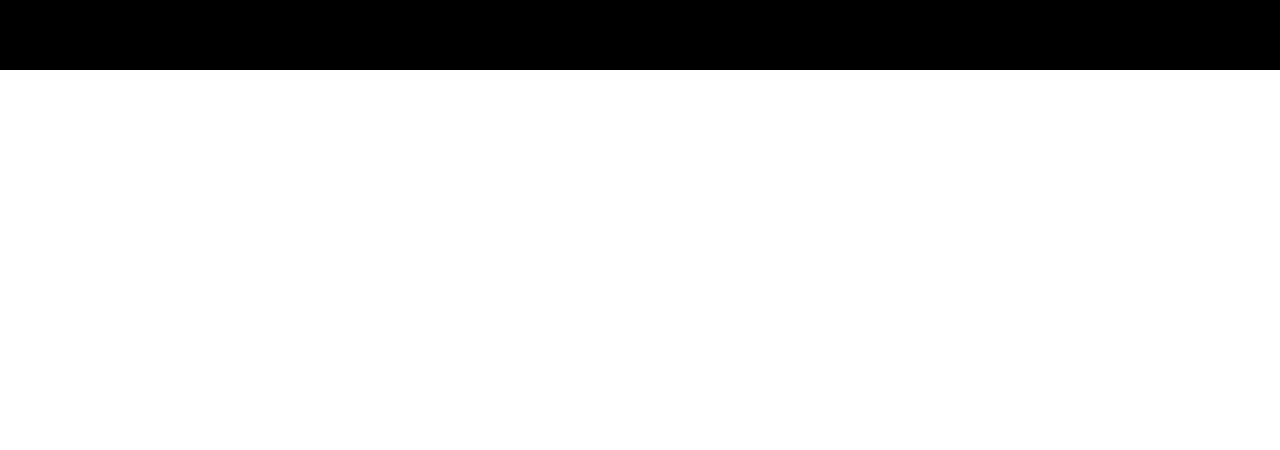
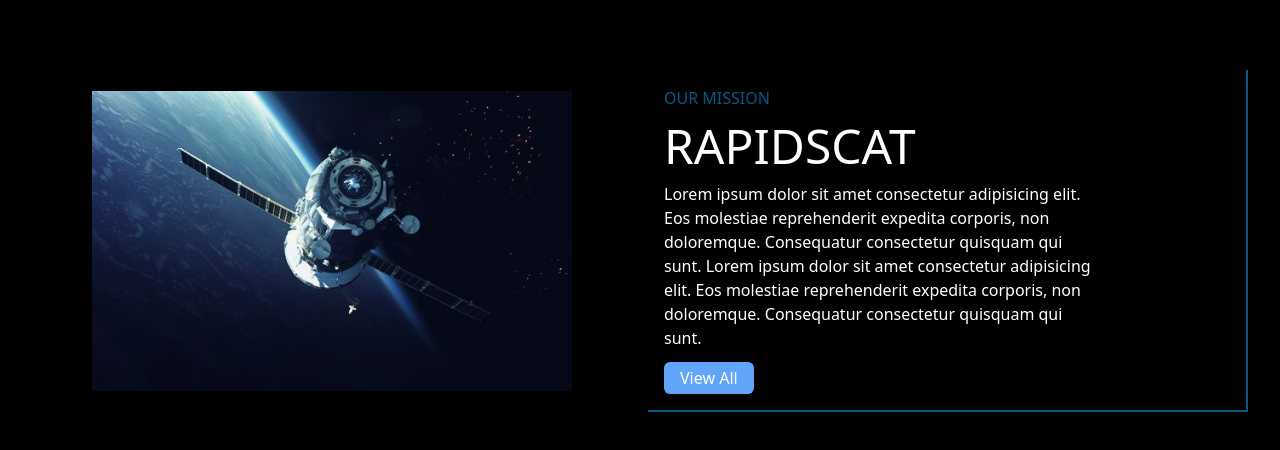
Before and after one commit to prabhsingh20/TcjSpace, a React (Vite) app: page / in a window 1280 px wide. Shown: the part 1114-1564 px from the top of the page. Before the commit the page ends 1184 px from the top, so only its background shows below. Built offline with nearby package versions, Linux system fonts and the light colour scheme.

Commit message:
mission section

```diff
--- a/src/App.jsx
+++ b/src/App.jsx
@@ -1,6 +1,7 @@
 import Hero from "./components/Hero";
 import Navbar from "./components/Navbar";
-import Services from "./components/Cards";
+import Cards from "./components/Cards";
+import Mission from "./components/Mission";
 import bgVideo from "/earth-bg.mp4";
 
 function App() {
@@ -18,7 +19,8 @@ function App() {
         <Navbar />
         <Hero />
       </div>
-      <Services />
+      <Cards />
+      <Mission />
     </>
   );
 }
--- a/src/components/Cards.jsx
+++ b/src/components/Cards.jsx
@@ -1,6 +1,6 @@
 import { FaReact } from "react-icons/fa";
 import { FaShuttleSpace, FaSpaceAwesome } from "react-icons/fa6";
-import wave from "../../public/wave Gif.gif";
+import wave from "/wave Gif.gif";
 
 const serviceData = [
   {
@@ -29,7 +29,7 @@ const serviceData = [
   },
 ];
 
-function Services() {
+function Cards() {
   return (
     <section className="bg-primary text-white">
       <div className="container">
@@ -58,4 +58,4 @@ function Services() {
   );
 }
 
-export default Services;
+export default Cards;
--- a/src/components/Hero.jsx
+++ b/src/components/Hero.jsx
@@ -1,4 +1,4 @@
-import moonSurface from "../../public/moon-surface-hd.png";
+import moonSurface from "/moon-surface-hd.png";
 
 function Hero() {
   return (
--- /dev/null
+++ b/src/components/Mission.jsx
@@ -0,0 +1,54 @@
+import sateliteImg from "/satelite1.jpg";
+
+function Mission() {
+  return (
+    <>
+      <section className="bg-primary pb-12 text-white">
+        <div className="container">
+          <div className="grid grid-cols-1 items-center gap-4 sm:grid-cols-2">
+            <div data-aos="zoom-in">
+              <img
+                src={sateliteImg}
+                alt=""
+                className="mx-auto max-h-[350px] w-full object-cover sm:w-[80%]"
+              />
+            </div>
+            <div className="space-y-3 border-b-2 border-r-2 border-b-sky-800 border-r-sky-800 p-4 xl:pr-36">
+              <p
+                data-aos="fade-up"
+                data-aos-delay="300"
+                className="uppercase text-sky-800"
+              >
+                our mission
+              </p>
+              <h1
+                data-aos="fade-up"
+                data-aos-delay="500"
+                className="text-5xl uppercase"
+              >
+                Rapidscat
+              </h1>
+              <p data-aos="fade-up" data-aos-delay="700">
+                Lorem ipsum dolor sit amet consectetur adipisicing elit. Eos
+                molestiae reprehenderit expedita corporis, non doloremque.
+                Consequatur consectetur quisquam qui sunt. Lorem ipsum dolor sit
+                amet consectetur adipisicing elit. Eos molestiae reprehenderit
+                expedita corporis, non doloremque. Consequatur consectetur
+                quisquam qui sunt.
+              </p>
+              <button
+                data-aos="fade-up"
+                data-aos-delay="900"
+                className="rounded-md bg-blue-400 px-4 py-1 text-white duration-200 hover:bg-blue-500"
+              >
+                View All
+              </button>
+            </div>
+          </div>
+        </div>
+      </section>
+    </>
+  );
+}
+
+export default Mission;
```
